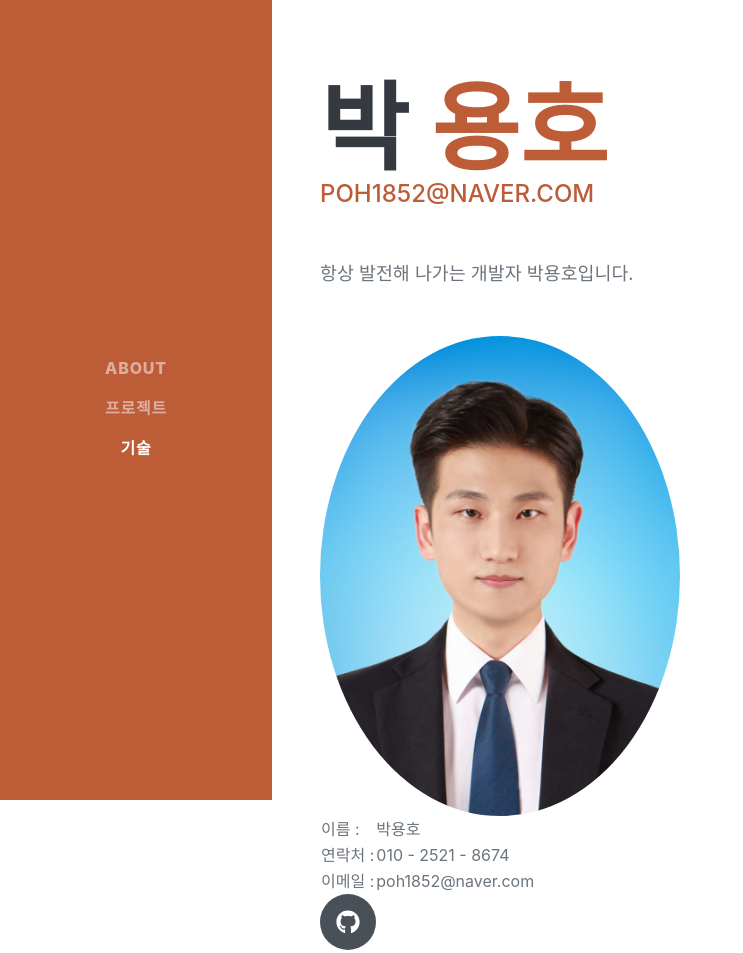
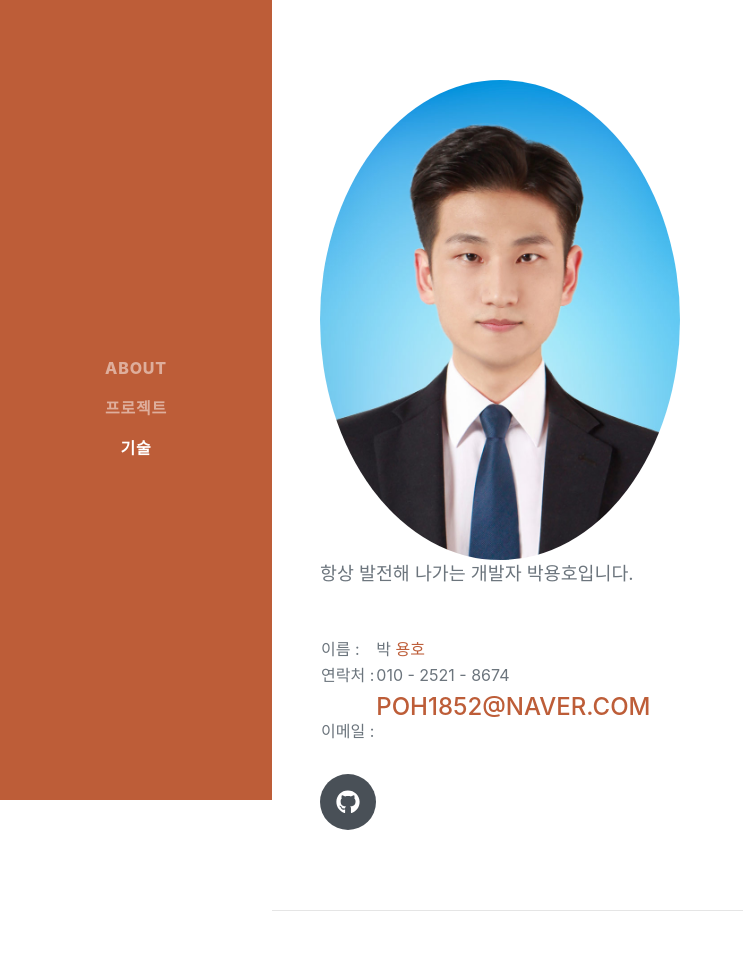
Before and after one commit to YHo141/YHo141.github.io, a website: page dist/index.html in a window 1280 px wide. Shown: the top 953 px of the page, without its empty margins (0-743 px from the left). Drawn offline with nearby package versions, Linux system fonts and the light colour scheme; a web font is replaced by a local one.

Commit message:
인적사항 추가

```diff
--- a/dist/index.html
+++ b/dist/index.html
@@ -35,20 +35,14 @@
             <!-- About-->
             <section class="resume-section" id="about">
                 <div class="resume-section-content">
-
-                    <h1 class="mb-0">
-                        박
-                        <span class="text-primary">용호</span>
-                    </h1>
-                    <div class="subheading mb-5">
-                        <a href="">poh1852@naver.com</a>
-                    </div>
+                    <span class="d-none d-lg-block"><img class="img-profile rounded-circle" style="width: auto; height: auto; max-width: 50em; max-height:30em;" src="assets/img/profile.jpg" alt="" /></span>
                     <p class="lead mb-5">항상 발전해 나가는 개발자 박용호입니다.</p>
-                    <span class="d-none d-lg-block"><img class="img-profile rounded-circle" style="width: auto; height: auto; max-width: 50em; max-height:30em;" src="assets/img/profile.jpg" alt="" /></span>
                     <table>
                         <tr>
                             <td>이름 : </td>
-                            <td>박용호</td>
+                            <td>박
+                                <span class="text-primary">용호</span>
+                            </td>
                         </tr>
                         <tr>
                             <td>연락처 : </td>
@@ -56,7 +50,11 @@
                         </tr>
                         <tr>
                             <td>이메일 : </td>
-                            <td>poh1852@naver.com</td>
+                            <td>
+                                <div class="subheading mb-5">
+                                    <a href="">poh1852@naver.com</a>
+                                </div>
+                            </td>
                         </tr>
                     </table>
                     <div class="social-icons">
```
